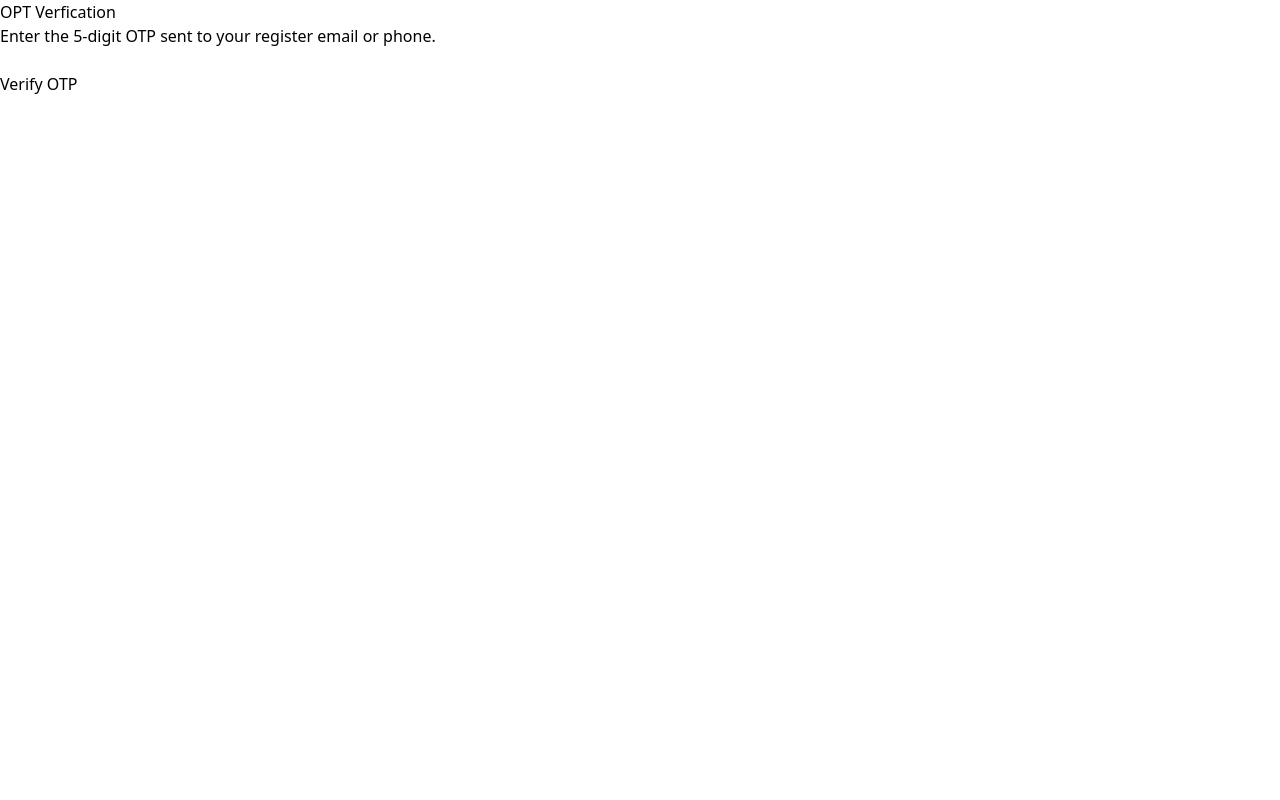
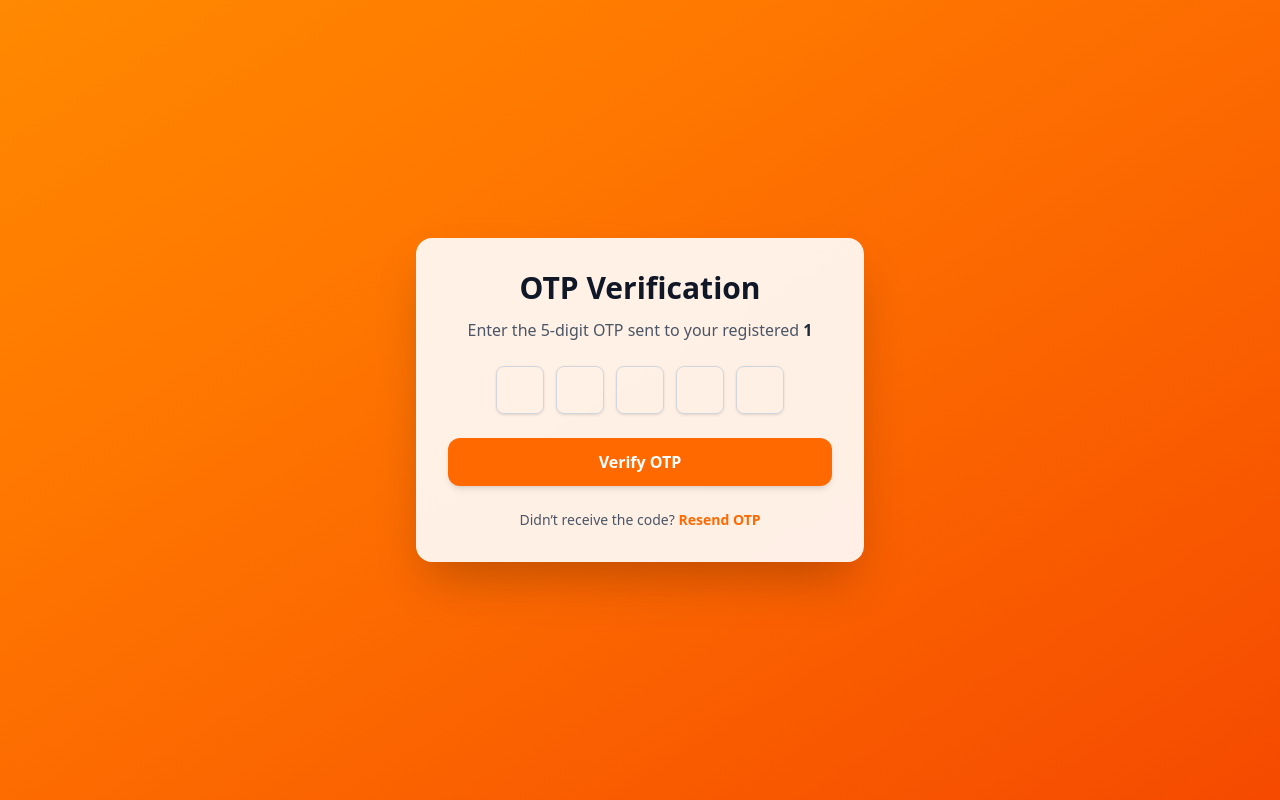
Before and after one commit to DivyanshuVerma1001/Swiggy-clone-food-delivery-website-, a React (Vite) app in the folder Client/: page /otpverification/1/1 in a window 1280 px wide. Built offline with nearby package versions, Linux system fonts and the light colour scheme; no server answers.

Commit message:
enhance the ui of otp verification page

```diff
--- a/Client/src/pages/AuthPages/otpVerificationPage.jsx
+++ b/Client/src/pages/AuthPages/otpVerificationPage.jsx
@@ -1,19 +1,16 @@
-import React from "react";
-
-import axios from "axios";
+import React, { useState } from "react";
+import { useDispatch, useSelector } from "react-redux";
 import { Navigate, useParams } from "react-router";
-import { otpVerification } from "../../Store/authSlice";
-
-import { useState } from "react";
-import { useDispatch, useSelector } from "react-redux";
+import { otpVerification } from '../../Store/authSlice'
 
 const OtpVerification = () => {
-   const {isAuthenticated,error,loading} = useSelector((state)=>state.auth)
-   const dispatch= useDispatch();
-    const {email,phone}=useParams();
-    const [otp,setOtp]=useState(["","","","",""])
-    const handleChange=(value,index)=>{
-      if (!/^\d*$/.test(value)) return;
+  const { isAuthenticated, loading } = useSelector((state) => state.auth);
+  const dispatch = useDispatch();
+  const { email, phone } = useParams();
+  const [otp, setOtp] = useState(["", "", "", "", ""]);
+
+  const handleChange = (value, index) => {
+    if (!/^\d*$/.test(value)) return;
     const newOtp = [...otp];
     newOtp[index] = value;
     setOtp(newOtp);
@@ -21,57 +18,79 @@ const OtpVerification = () => {
     if (value && index < otp.length - 1) {
       document.getElementById(`otp-input-${index + 1}`).focus();
     }
-    }
-    const handleKeyDown = (e, index) => {
+  };
+
+  const handleKeyDown = (e, index) => {
     if (e.key === "Backspace" && otp[index] === "" && index > 0) {
       document.getElementById(`otp-input-${index - 1}`).focus();
     }
   };
- const handleOtpVerification= async (e)=>{
-  e.preventDefault();
-  const enteredOtp= otp.join("");
-  const data={
-    email,otp:enteredOtp,phone
-  }
-  dispatch(otpVerification(data))
 
-//   await axios.post("http://localhost:4000/api/v1/user/otp-verification",data,{
-//     withCredentials:true,
-//     headers:{'Content-type':'application/json'}
-//   }).then((res)=>{
-//     toast.success(res.data.message);
-//     setIsAuthenticated(true);
-//     setUser(res.data.user);
-//   }).catch((err)=>{
-//     toast.error(err.response.data.message);
-//     setIsAuthenticated(false);
-//     setUser(null)
-//   })
- }
+  const handleOtpVerification = async (e) => {
+    e.preventDefault();
+    const enteredOtp = otp.join("");
+    const data = { email, otp: enteredOtp, phone };
+    dispatch(otpVerification(data));
+  };
+
   if (isAuthenticated) {
     return <Navigate to={"/"} />;
   }
-  return <>
-  <div className="opt-verfication-page">
-      <div className="opt-container">
-        <h1>OPT Verfication </h1>
-        <p>Enter the 5-digit OTP sent to your register email or phone.</p>
-        <form onSubmit={handleOtpVerification} className="otp-form">
-          <div className="opt-input-container">
-            {otp.map((digit,index)=>{
-              return (
-                <input type="text"  id={`otp-input-${index}`} maxLength="1" key={index} value={digit} onChange={(e)=>handleChange(e.target.value,index)} onKeyDown={(e)=>handleKeyDown(e,index)} className="otp-input"/>
-              )
-            })}
+
+  return (
+    <div className="min-h-screen flex items-center justify-center bg-gradient-to-br from-orange-400 to-orange-600 px-4">
+      <div className="w-full max-w-md bg-white/90 backdrop-blur-lg rounded-2xl shadow-2xl p-8">
+        {/* Heading */}
+        <h1 className="text-3xl font-extrabold text-gray-900 text-center mb-3">
+          OTP Verification
+        </h1>
+        <p className="text-center text-gray-600 mb-6">
+          Enter the 5-digit OTP sent to your registered{" "}
+          <span className="font-semibold text-gray-800">
+            {email || phone}
+          </span>
+        </p>
+
+        {/* OTP Form */}
+        <form onSubmit={handleOtpVerification} className="space-y-6">
+          <div className="flex justify-center gap-3">
+            {otp.map((digit, index) => (
+              <input
+                key={index}
+                id={`otp-input-${index}`}
+                type="text"
+                maxLength="1"
+                value={digit}
+                onChange={(e) => handleChange(e.target.value, index)}
+                onKeyDown={(e) => handleKeyDown(e, index)}
+                className="w-12 h-12 text-center text-xl font-bold border border-gray-300 rounded-lg shadow-sm focus:ring-2 focus:ring-orange-500 focus:outline-none"
+              />
+            ))}
           </div>
-          <button type="submit" className="verify-button">Verify OTP</button>
 
+          <button
+            type="submit"
+            disabled={loading}
+            className="w-full py-3 bg-orange-500 hover:bg-orange-600 text-white font-semibold rounded-xl shadow-md transition-all duration-200 disabled:opacity-60 disabled:cursor-not-allowed"
+          >
+            {loading ? "Verifying..." : "Verify OTP"}
+          </button>
         </form>
 
+        {/* Resend Option */}
+        <p className="text-center text-sm text-gray-600 mt-6">
+          Didn’t receive the code?{" "}
+          <button
+            type="button"
+            onClick={() => toast.info("Resend OTP feature coming soon!")}
+            className="text-orange-500 font-semibold hover:underline"
+          >
+            Resend OTP
+          </button>
+        </p>
       </div>
-
-  </div>
-  </>;
+    </div>
+  );
 };
 
 export default OtpVerification;
```
